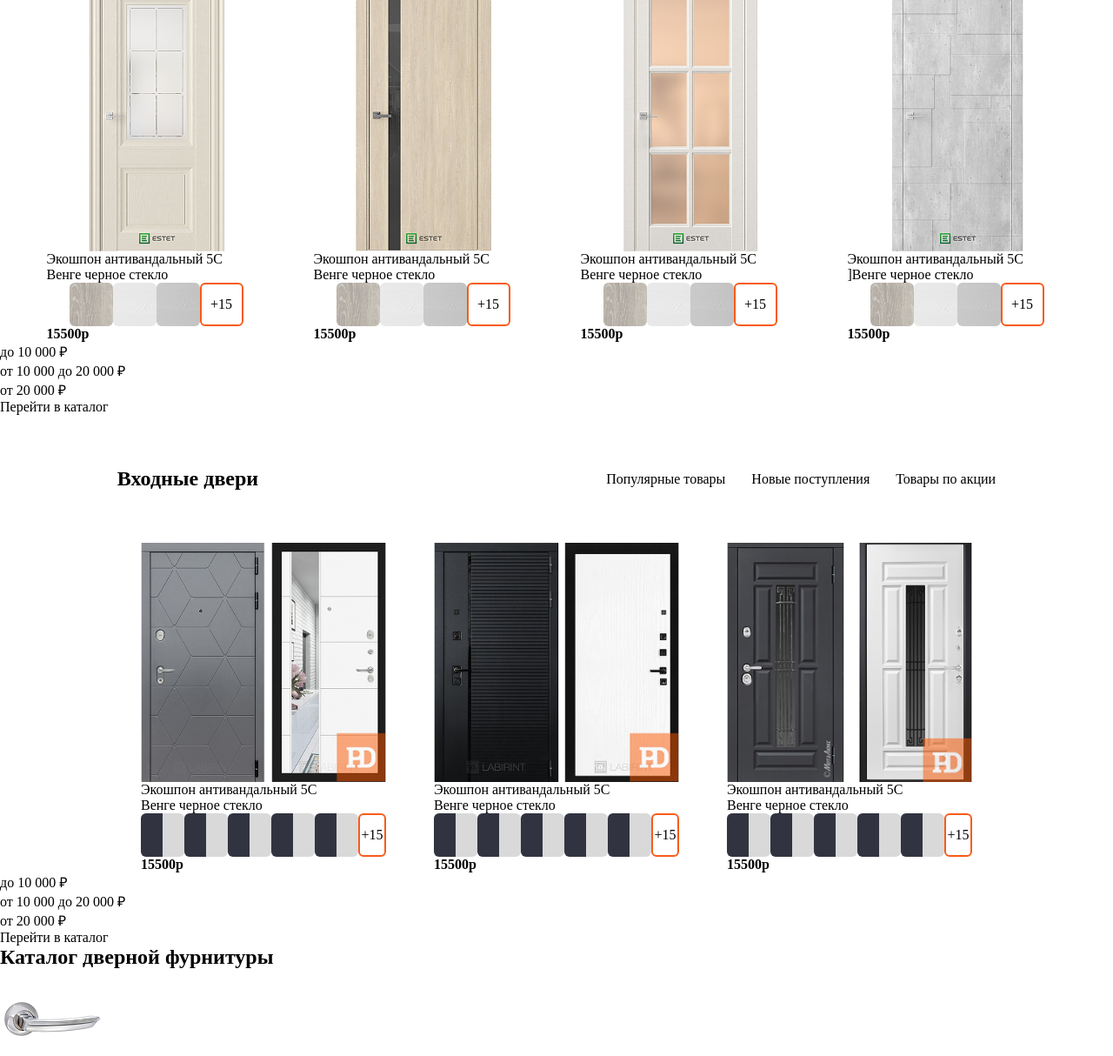
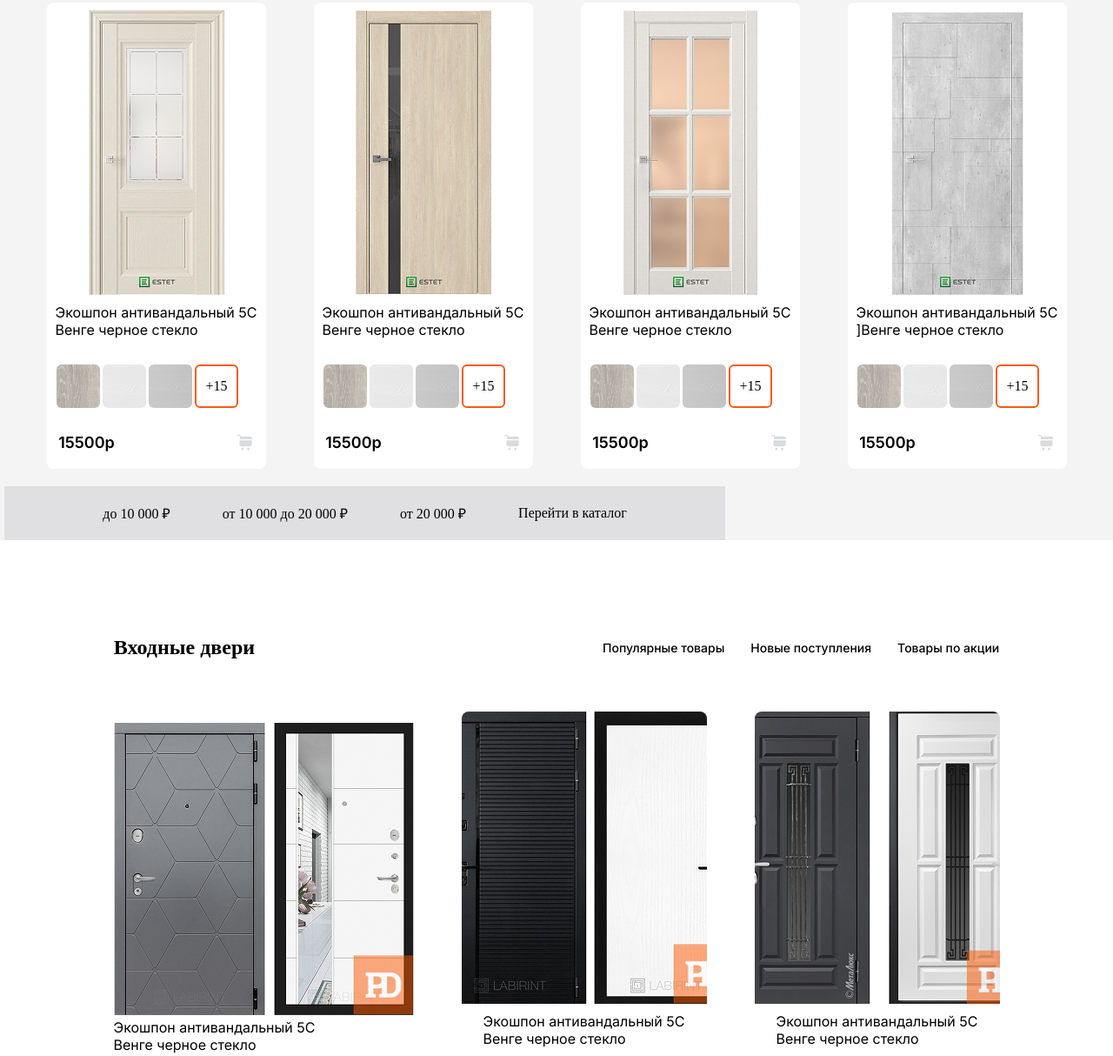
Before and after one commit to Valkyrieday/door-shop, a plain HTML site: page index.html in a window 1280 px wide. Shown: the part 1124-2338 px from the top of the page at 87% size. Drawn offline with Linux system fonts and the light colour scheme.

Commit message:
чуть чуть чето поделал

```diff
--- a/index.html
+++ b/index.html
@@ -88,6 +88,7 @@
             <p class="catalog-name">Стеклянные двери</p>
           </div>
       </section>
+      <div class="interior_door">
         <div class="catalog-door-head">
           <h1 class="title-head-door">Межкомнатные двери</h1>
           <nav class="nav-links">
@@ -113,7 +114,10 @@
                 </div>
                 <div class="color_container_number">+15</div>
               </div>
+              <div class="door-card-sale">
                 <h4>15500р</h4>
+                <img src="../img/main/shopping-cart-catalog.svg" class="img-cart" />
+              </div>
             </div>
             <div class="door-card">
               <img src="/img/main/door/image 5-1.png" alt="" />
@@ -130,7 +134,10 @@
                 </div>
                 <div class="color_container_number">+15</div>
               </div>
+              <div class="door-card-sale">
                 <h4>15500р</h4>
+                <img src="../img/main/shopping-cart-catalog.svg" class="img-cart" />
+              </div>
             </div>
             <div class="door-card">
               <img src="/img/main/door/image 5-2.png" alt="" />
@@ -147,7 +154,10 @@
                 </div>
                 <div class="color_container_number">+15</div>
               </div>
+              <div class="door-card-sale">
                 <h4>15500р</h4>
+                <img src="../img/main/shopping-cart-catalog.svg" class="img-cart" />
+              </div>
             </div>
             <div class="door-card">
               <img src="img/main/door/image 5-3.png" alt="" />
@@ -164,7 +174,10 @@
                 </div>
                 <div class="color_container_number">+15</div>
               </div>
+              <div class="door-card-sale">
                 <h4>15500р</h4>
+                <img src="../img/main/shopping-cart-catalog.svg" class="img-cart" />
+              </div>
             </div>
           </div>
         </section>
@@ -176,6 +189,7 @@
             <p>Перейти в каталог</p>
           </nav>
         </div>
+      </div>
       <section class="catalog-entrance-doors">
         <div class="catalog-door-head">
           <h2>Входные двери</h2>
@@ -186,7 +200,7 @@
           </nav>
         </div>
         <div class="door-cards">
-          <div class="door-card">
+          <div class="door-card-solid">
             <img src="/img/main/door/image 9.jpg" alt="" />
             <p>Экошпон антивандальный 5С <br />Венге черное стекло</p>
             <div class="colors-door">
@@ -197,7 +211,10 @@
               <img src="/img/main/colors-door/Rectangle 575.svg" alt="" />
               <div class="color_container_number">+15</div>
             </div>
+              <div class="door-card-sale">
                 <h4>15500р</h4>
+                <img src="../img/main/shopping-cart-catalog.svg" class="img-cart" />
+              </div>
           </div>
           <div class="door-card">
             <img src="/img/main/door/image 9-1.jpg" alt="" />
@@ -210,7 +227,10 @@
               <img src="/img/main/colors-door/Rectangle 575.svg" alt="" />
               <div class="color_container_number">+15</div>
             </div>
+            <div class="door-card-sale">
                 <h4>15500р</h4>
+                <img src="../img/main/shopping-cart-catalog.svg" class="img-cart" />
+              </div>
           </div>
           <div class="door-card">
             <img src="/img/main/door/image 9-2.jpg" alt="" />
@@ -223,7 +243,10 @@
               <img src="/img/main/colors-door/Rectangle 575.svg" alt="" />
               <div class="color_container_number">+15</div>
             </div>
+            <div class="door-card-sale">
                 <h4>15500р</h4>
+                <img src="../img/main/shopping-cart-catalog.svg" class="img-cart" />
+              </div>
           </div>
         </div>
         <div class="nav-price">
--- a/style.css
+++ b/style.css
@@ -257,11 +257,17 @@ a {
     align-items: center;
     gap: 400px;
     margin: 60px 0 60px 0;
+    padding-top: 50px;
 }
 
 .nav-links {
     display: flex;
     gap: 30px;
+    font-family: 'Inter';
+    font-style: normal;
+    font-weight: 500;
+    font-size: 14px;
+    line-height: 24px;
 }
 
 .catalog-interior-doors {
@@ -278,18 +284,54 @@ a {
 
 .door-card {
     display: flex;
+    justify-content: center;
+    align-items: center;
     flex-direction: column;
     background-color: #ffffff;
     border-radius: 8px;
     max-width: 282px;
     max-height: 542px;
+    overflow: hidden;
+    gap: 10px;
 }
+
+.door-cards p {
+    font-family: 'Inter';
+    font-style: normal;
+    font-weight: 400;
+    font-size: 16px;
+    line-height: 20px;
+}
+
+.door-card-sale {
+    display: flex;
+    align-items: center;
+    justify-content: center;
+    padding: 20px 0 20px 0;
+    gap: 140px;
+}
+
+.door-card-sale h4 {
+    font-family: 'Inter';
+    font-style: normal;
+    font-weight: 600;
+    font-size: 18px;
+    line-height: 18px;
+}
+
+
 
 .colors-door {
     display: flex;
     justify-content: center;
     align-items: center;
+    width: 212px;
+    height: 50px;
+    gap: 3px;
+    margin-right: 20px;
+    margin-top: 20px;
 }
+
 
 .color_container {
     width: 50px;
@@ -297,6 +339,8 @@ a {
     border-radius: 6px;
     overflow: hidden;
 }
+
+
 
 .color_container_number {
     width: 50px;
@@ -314,3 +358,21 @@ a {
     height: 100%;
     object-fit: cover;
 }
+
+.nav-price {
+    margin: 20px 5px 60px 5px;
+    width: 829px;
+}
+
+.nav-price nav {
+    display: flex;
+    align-items: center;
+    justify-content: center;
+    padding: 20px 5px 20px 5px;
+    gap: 60px;
+    background-color: #E0E0E2;
+}
+
+.interior_door {
+    background-color: #F4F4F5;
+}
```
Also changed, not shown: img/main/shopping-cart-catalog.svg (renamed from img/main/colors-door/shopping-cart-catalog.svg). Lines whose indentation alone changed are shown as unchanged.
